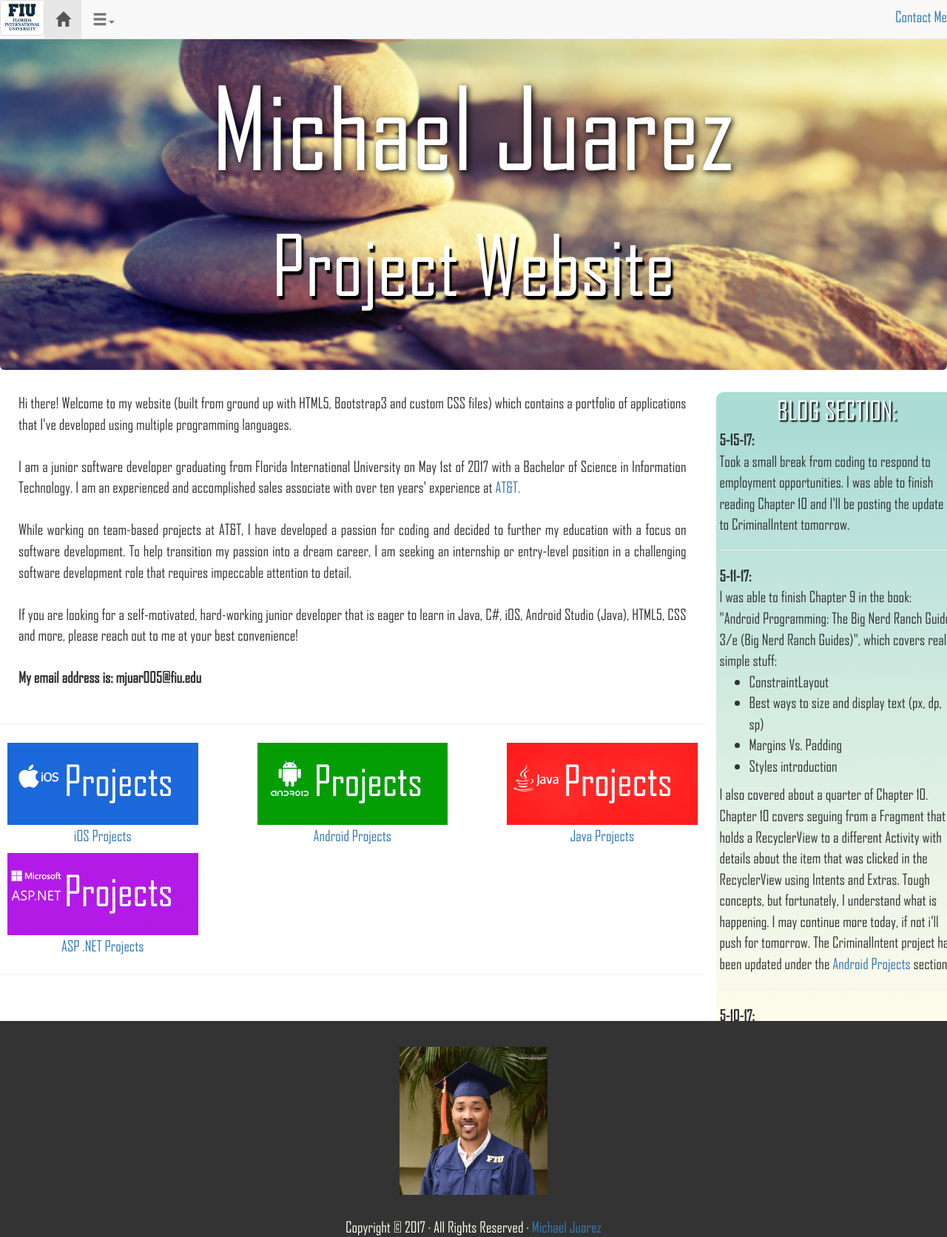
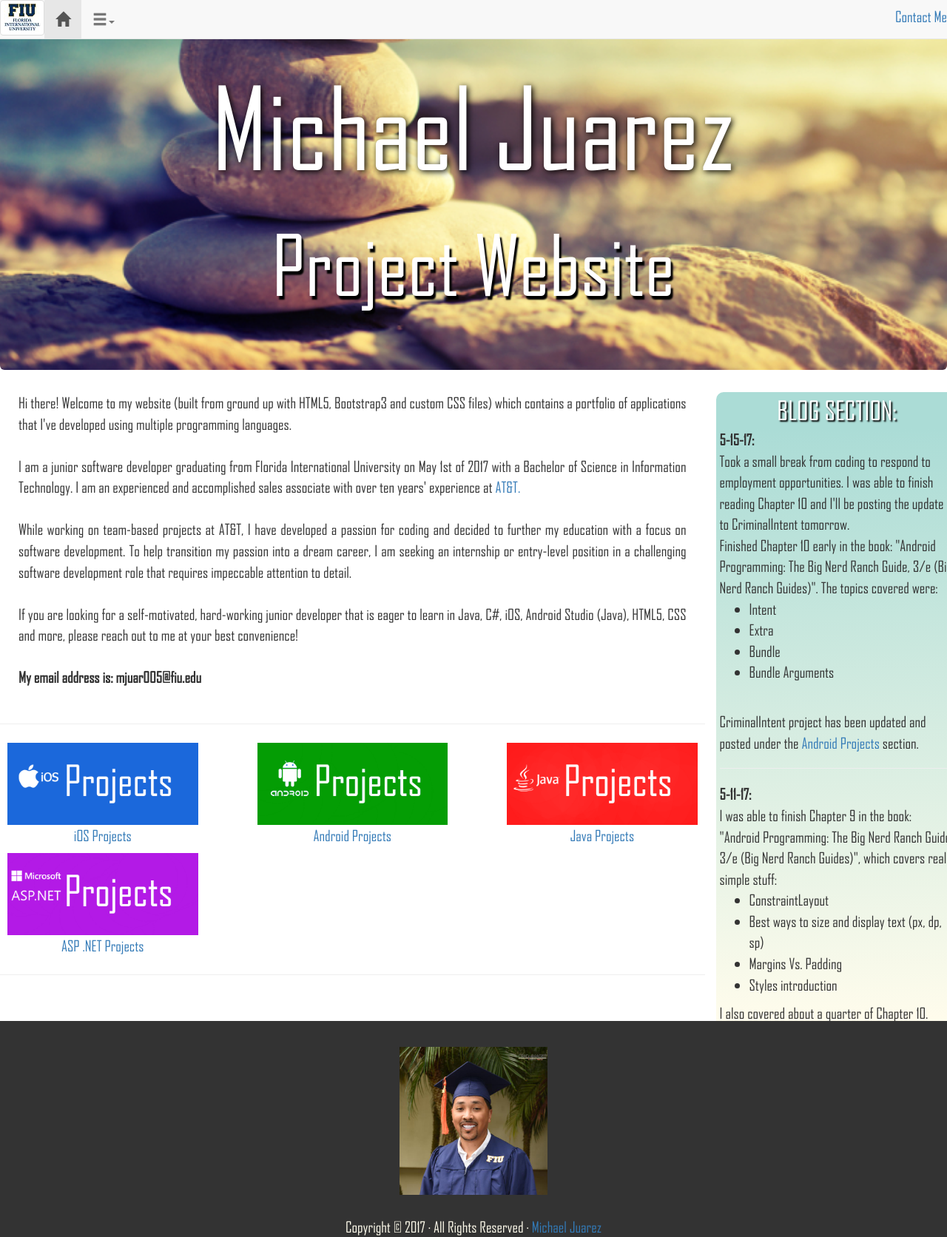
Before and after one commit to MikeJuarez/MikeJuarez.github.io, a Jekyll site: the page index.html, which Jekyll copies as it is, in a window 1280 px wide. Shown: the whole page at 74% size. Built offline with Jekyll 4.4.1, drawn with Linux system fonts in a browser that asks for light colours.

Commit message:
Blog and Android Page Updates

```diff
--- a/Android Projects.html
+++ b/Android Projects.html
@@ -101,6 +101,7 @@
    		<li>Adapter (5-8-17)</li>
    		<li>ConstraintLayout (5-10-17)</li>
    		<li>Intent and Extra(5-10-17)</li>
+   		<li>Fragment Bundle and Arguments (5-15-17)</li>
     </ul>
     </div>
     </div>
--- a/index.html
+++ b/index.html
@@ -133,7 +133,16 @@
   <div class="row">
   <div class="col-scollable-y">
   <b>5-15-17:</b><br/>
-   Took a small break from coding to respond to employment opportunities.  I was able to finish reading Chapter 10 and I'll be posting the update to CriminalIntent tomorrow.
+   Took a small break from coding to respond to employment opportunities.  I was able to finish reading Chapter 10 and I'll be posting the update to CriminalIntent tomorrow.<br/>
+   Finished Chapter 10 early in the book: "Android Programming: The Big Nerd Ranch Guide, 3/e (Big Nerd Ranch Guides)".  The topics covered were:<br/>
+   <ul>
+   	<li>Intent</li>
+   	<li>Extra</li>
+   	<li>Bundle</li>
+   	<li>Bundle Arguments</li>
+   </ul>
+   <br/>
+   CriminalIntent project has been updated and posted under the <a href="Android Projects">Android Projects</a> section.
   <hr>
 
   <b>5-11-17:</b><br/>
```
